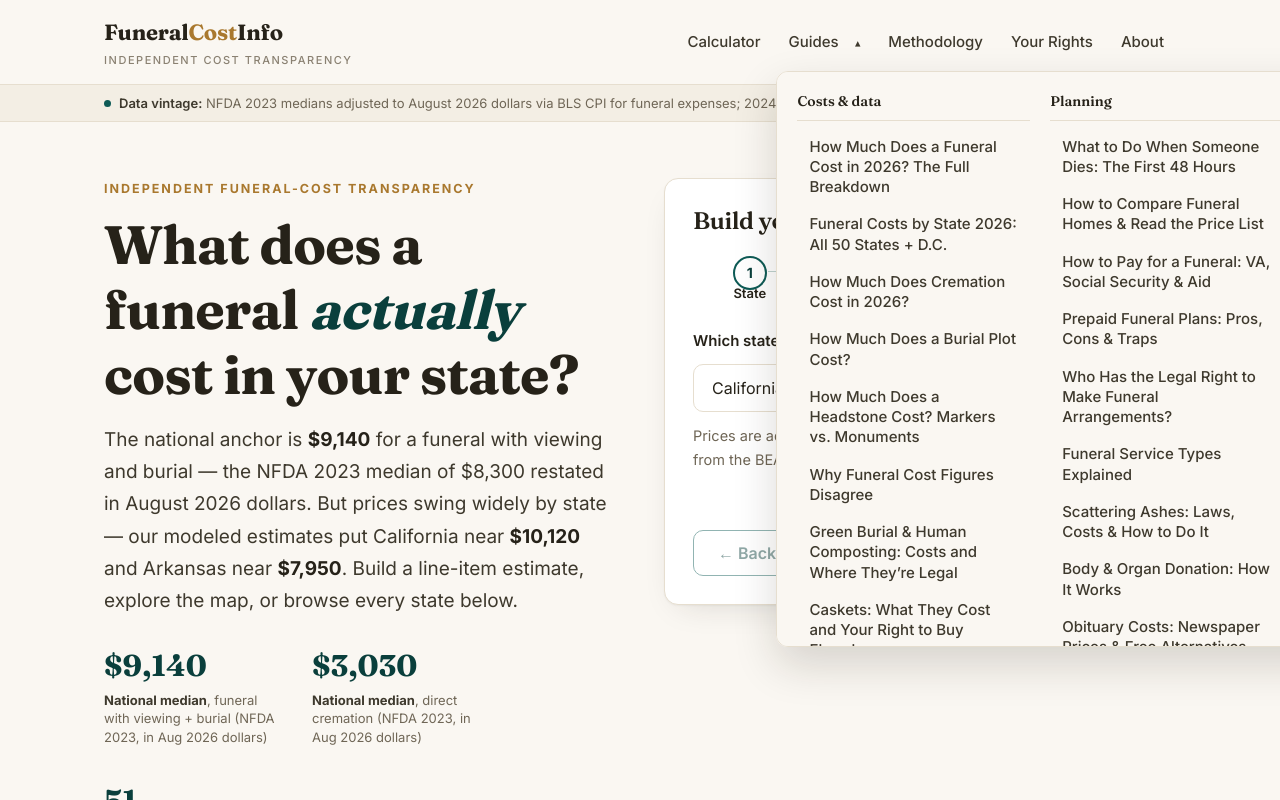
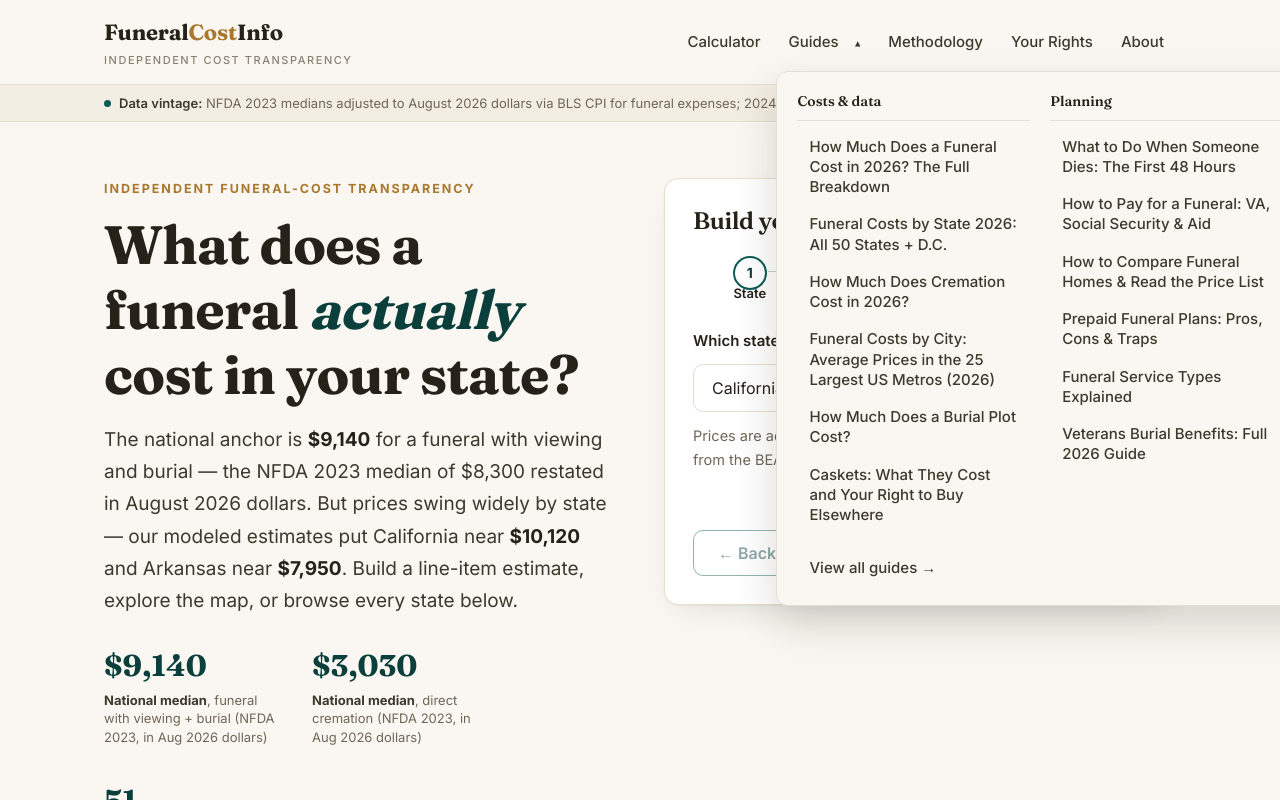
Before and after one commit to dtyutyunik/funeralcostinfo, a Next.js app in the folder site/: page / in a window 1280 px wide. Both pictures are taken after a click on the button "Open guides menu". Shown: the top 800 px of the page. Built offline with nearby package versions, Linux system fonts and the light colour scheme.

Commit message:
Slim the Guides nav dropdown to curated top guides per group
Full 36-link mega menu was overwhelming; show 4-6 flagship
guides per group with everything else one click away on /guides/.

```diff
--- a/site/components/GuidesDropdown.tsx
+++ b/site/components/GuidesDropdown.tsx
@@ -7,7 +7,44 @@ import { GUIDES, type GuideGroup } from '../lib/guides';
 const GROUP_ORDER: GuideGroup[] = ['Costs & data', 'Planning', 'Rights & terms'];
 
 /**
- * "Guides" nav item with a mega-menu dropdown listing every guide,
+ * Curated "top guides" per group — the flagship, highest-intent articles.
+ * Everything else lives one click away on the /guides/ index.
+ * (Swap any slug here to change the menu; no analytics feed exists yet.)
+ */
+const CURATED: Record<GuideGroup, string[]> = {
+  'Costs & data': [
+    'funeral-cost-2026-breakdown',
+    'funeral-costs-by-state-2026',
+    'cremation-cost-2026',
+    'funeral-costs-by-city',
+    'burial-plot-costs',
+    'casket-buying-guide',
+  ],
+  Planning: [
+    'when-someone-dies-checklist',
+    'paying-for-a-funeral',
+    'compare-funeral-homes',
+    'prepaid-funeral-plans',
+    'funeral-service-types',
+    'veterans-burial-benefits',
+  ],
+  'Rights & terms': [
+    'funeral-rule-rights',
+    'funeral-glossary',
+    'file-complaint-funeral-home',
+    'final-expense-burial-insurance',
+  ],
+};
+
+function curatedGuides(group: GuideGroup) {
+  const slugs = CURATED[group];
+  return slugs
+    .map((slug) => GUIDES.find((g) => g.slug === slug))
+    .filter((g): g is (typeof GUIDES)[number] => Boolean(g));
+}
+
+/**
+ * "Guides" nav item with a dropdown menu of the top guides per group,
  * grouped the same way as the /guides/ index. Desktop: opens on hover
  * or keyboard focus; touch/mobile: toggled with the chevron button.
  */
@@ -57,7 +94,7 @@ export default function GuidesDropdown() {
             <div key={group} className="nav-dropdown-col">
               <strong>{group}</strong>
               <ul>
-                {GUIDES.filter((g) => g.group === group).map((g) => (
+                {curatedGuides(group).map((g) => (
                   <li key={g.slug}>
                     <Link href={`/guides/${g.slug}/`}>{g.title}</Link>
                   </li>
```
